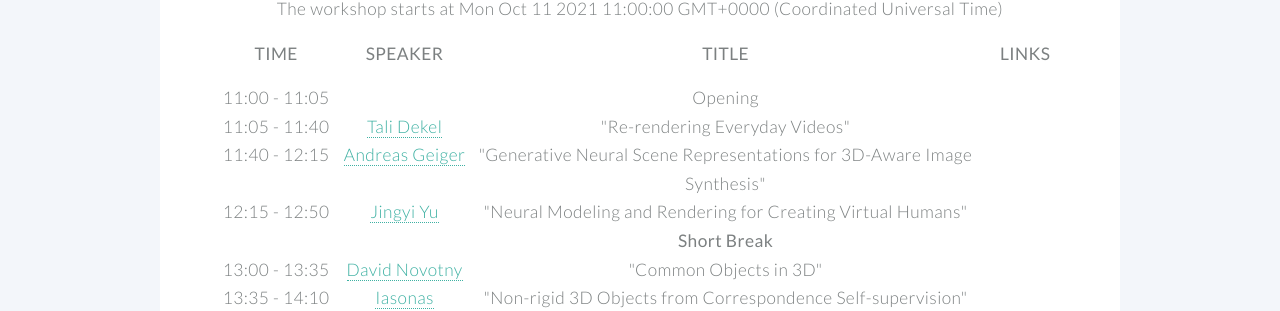
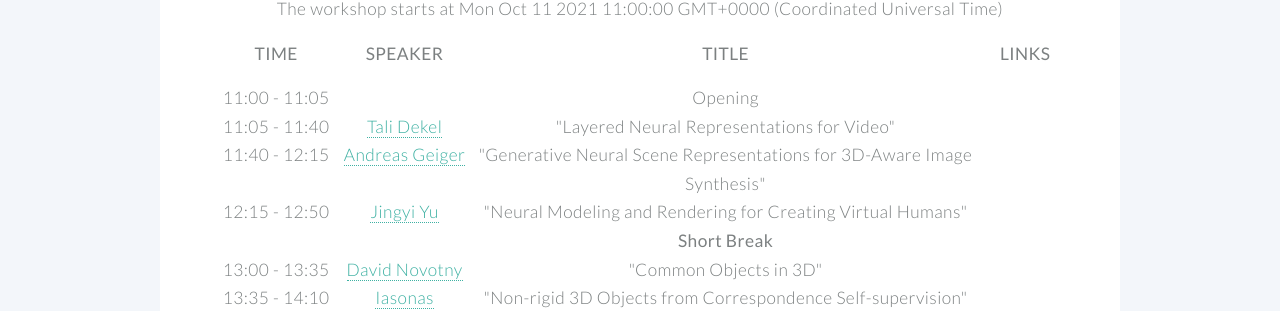
Before and after one commit to unsup3d/unsup3d.github.io, a Jekyll site: the page built from index.html, in a window 1280 px wide and 900 px high, scrolled down 1802 px. Shown: the part 144-455 px from the top of the window. Built offline with Jekyll 4.4.1, drawn with Linux system fonts in a browser that asks for light colours.

Commit message:
updated title

```diff
--- a/index.html
+++ b/index.html
@@ -71,7 +71,7 @@ banner: images/banner.jpg
           <tr>
             <td class="convertTimeRange">11:05-11:40</td>
             <td><a href="https://www.weizmann.ac.il/math/dekel/" target="_blank">Tali Dekel</a></td>
-            <td>"Re-rendering Everyday Videos"</td>
+            <td>"Layered Neural Representations for Video"</td>
             <td></td>
           </tr>
           <tr>
```
